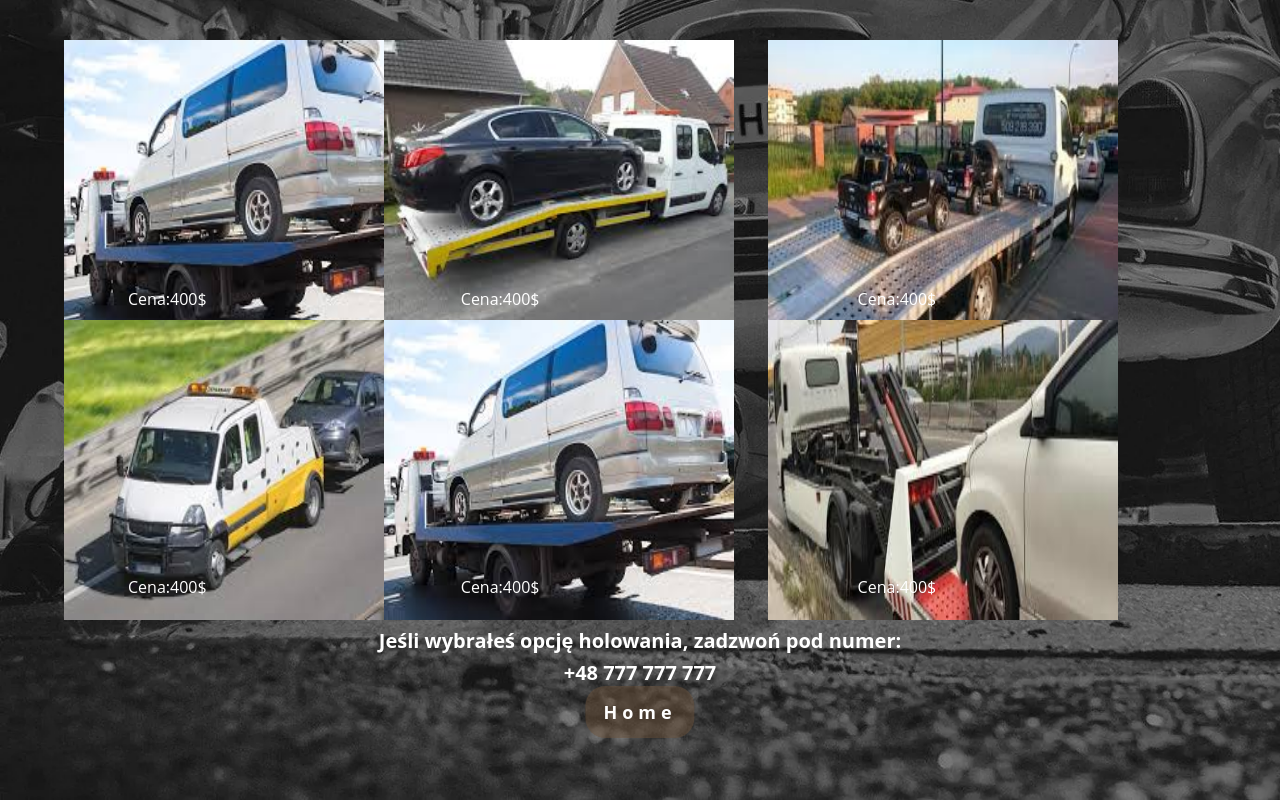
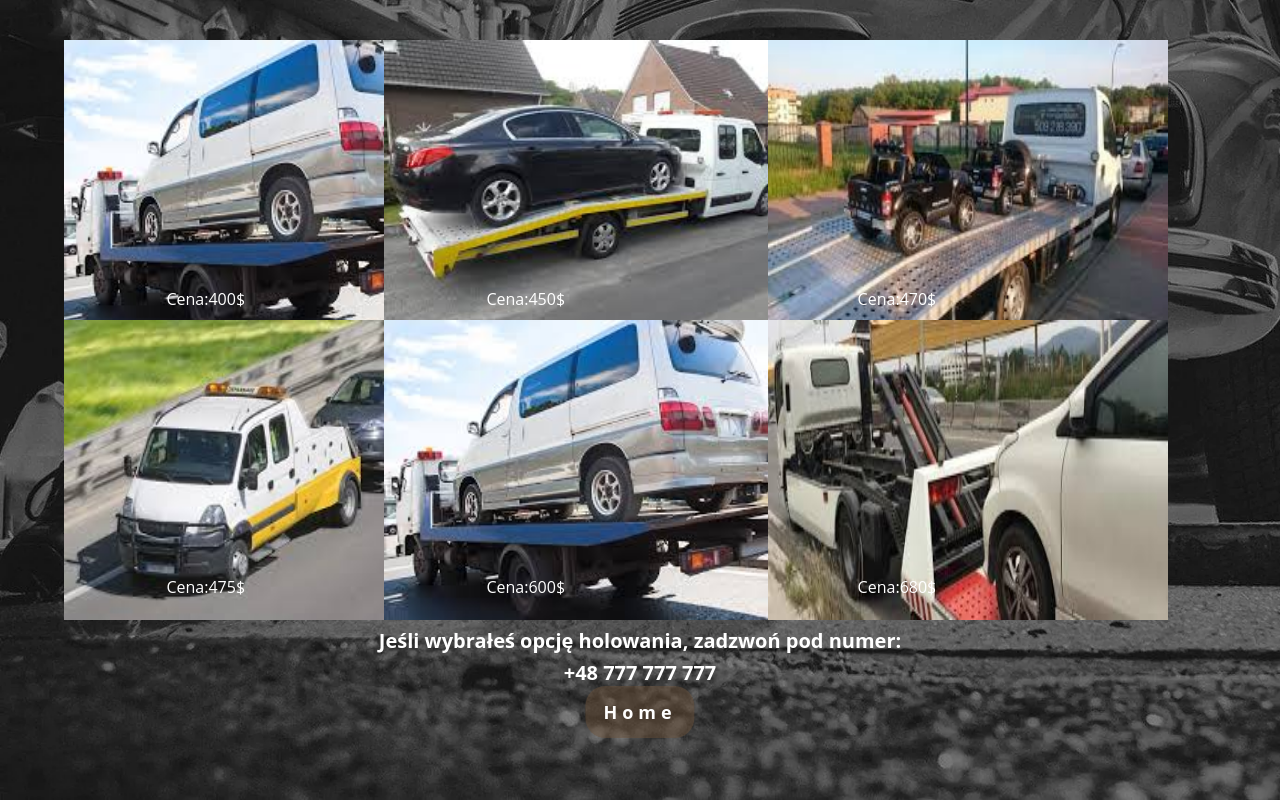
Before and after one commit to MoBsTe/TestProject, a plain HTML site: page holowanie.html in a window 1280 px wide. Drawn offline with Linux system fonts and the light colour scheme.

Commit message:
recycling elements

```diff
--- a/holowanie.html
+++ b/holowanie.html
@@ -17,23 +17,23 @@
         </div>
         <div>
             <img class="img2h" src="imgHOLOWANIE/2.jpg" alt="img">
-            <p class="text2h">Cena:400$</p>
+            <p class="text2h">Cena:450$</p>
         </div>
         <div>
             <img class="img3h" src="imgHOLOWANIE/3.jpg" alt="img">
-            <p class="text3h">Cena:400$</p>
+            <p class="text3h">Cena:470$</p>
         </div>
         <div>
             <img class="img4h" src="imgHOLOWANIE/4.jpg" alt=" img">
-            <p class="text4h">Cena:400$</p>
+            <p class="text4h">Cena:475$</p>
         </div>
         <div>
             <img class="img5h" src="imgHOLOWANIE/5.jpg" alt=" img">
-            <p class="text5h">Cena:400$</p>
+            <p class="text5h">Cena:600$</p>
         </div>
         <div>
             <img class="img6h" src="imgHOLOWANIE/images.jpg" alt=" img">
-            <p class="text6h">Cena:400$</p>
+            <p class="text6h">Cena:680$</p>
         </div>
         <div>
             <p class="ph">Jeśli wybrałeś opcję holowania, zadzwoń pod numer:</p>
--- a/style.css
+++ b/style.css
@@ -125,13 +125,13 @@ body {
     position: absolute;
     animation: img 3s 1;
     top: 60%;
-    left: 45%;
+    left: 43%;
 }
 
 .p2 {
     position: absolute;
     top: 93%;
-    left: 49%;
+    left: 47%;
     font-size: 24px;
     animation: text2 3s 1;
     color: #fff;
@@ -461,7 +461,7 @@ body {
 /* end css CZĘŚCI.html */
 /* css holowanie.html */
 .img1h {
-    width: 350px;
+    width: 400px;
     height: 300px;
     position: absolute;
     top: 5%;
@@ -472,11 +472,11 @@ body {
     position: absolute;
     color: #fff;
     top: 36%;
-    left: 10%;
+    left: 13%;
 }
 
 .img2h {
-    width: 350px;
+    width: 400px;
     height: 300px;
     position: absolute;
     top: 5%;
@@ -487,11 +487,11 @@ body {
     position: absolute;
     color: #fff;
     top: 36%;
-    left: 36%;
+    left: 38%;
 }
 
 .img3h {
-    width: 350px;
+    width: 400px;
     height: 300px;
     position: absolute;
     top: 5%;
@@ -506,7 +506,7 @@ body {
 }
 
 .img4h {
-    width: 350px;
+    width: 400px;
     height: 300px;
     position: absolute;
     top: 40%;
@@ -517,11 +517,11 @@ body {
     position: absolute;
     color: #fff;
     top: 72%;
-    left: 10%;
+    left: 13%;
 }
 
 .img5h {
-    width: 350px;
+    width: 400px;
     height: 300px;
     position: absolute;
     top: 40%;
@@ -532,11 +532,11 @@ body {
     position: absolute;
     color: #fff;
     top: 72%;
-    left: 36%;
+    left: 38%;
 }
 
 .img6h {
-    width: 350px;
+    width: 400px;
     height: 300px;
     position: absolute;
     top: 40%;
```
